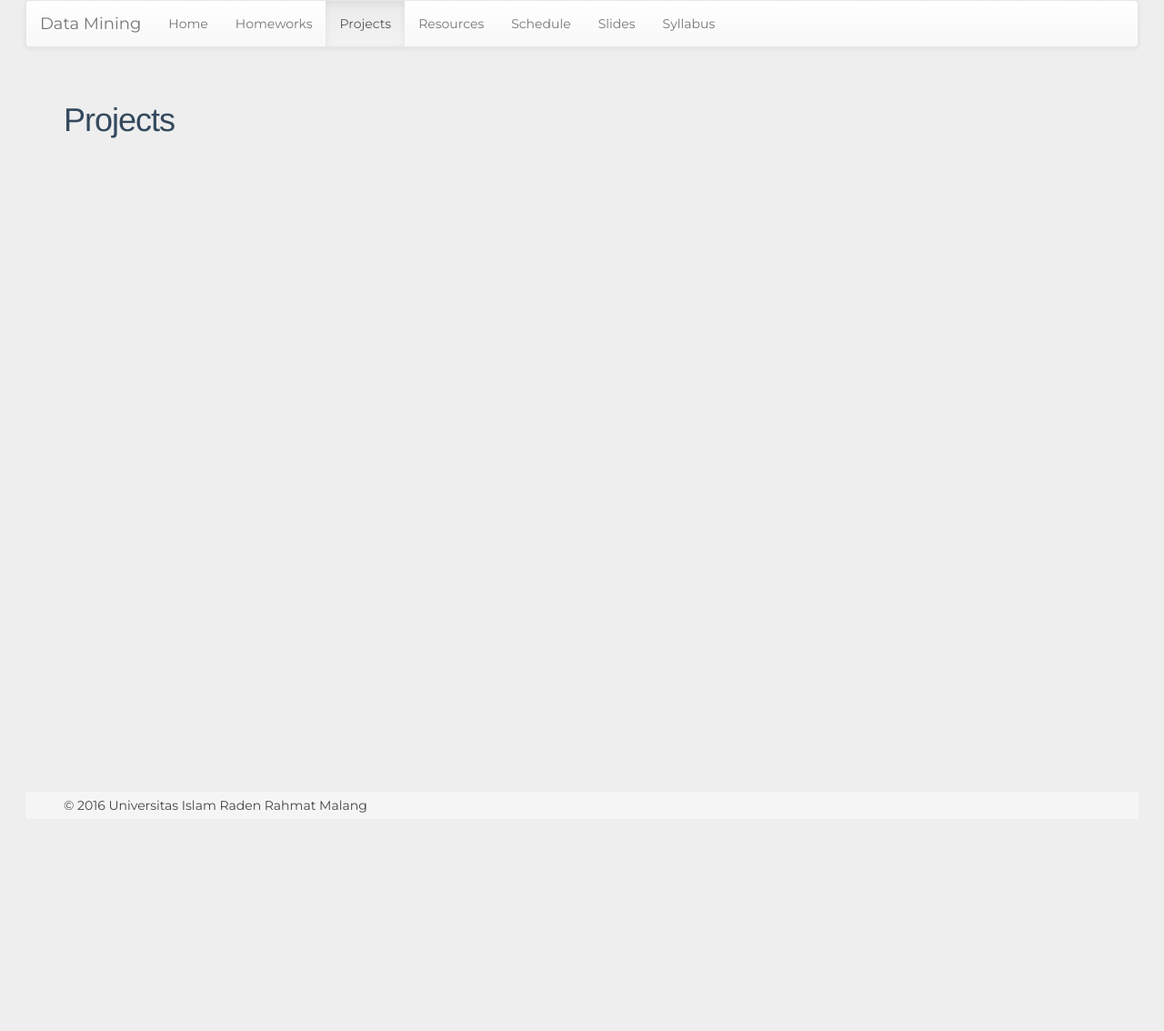
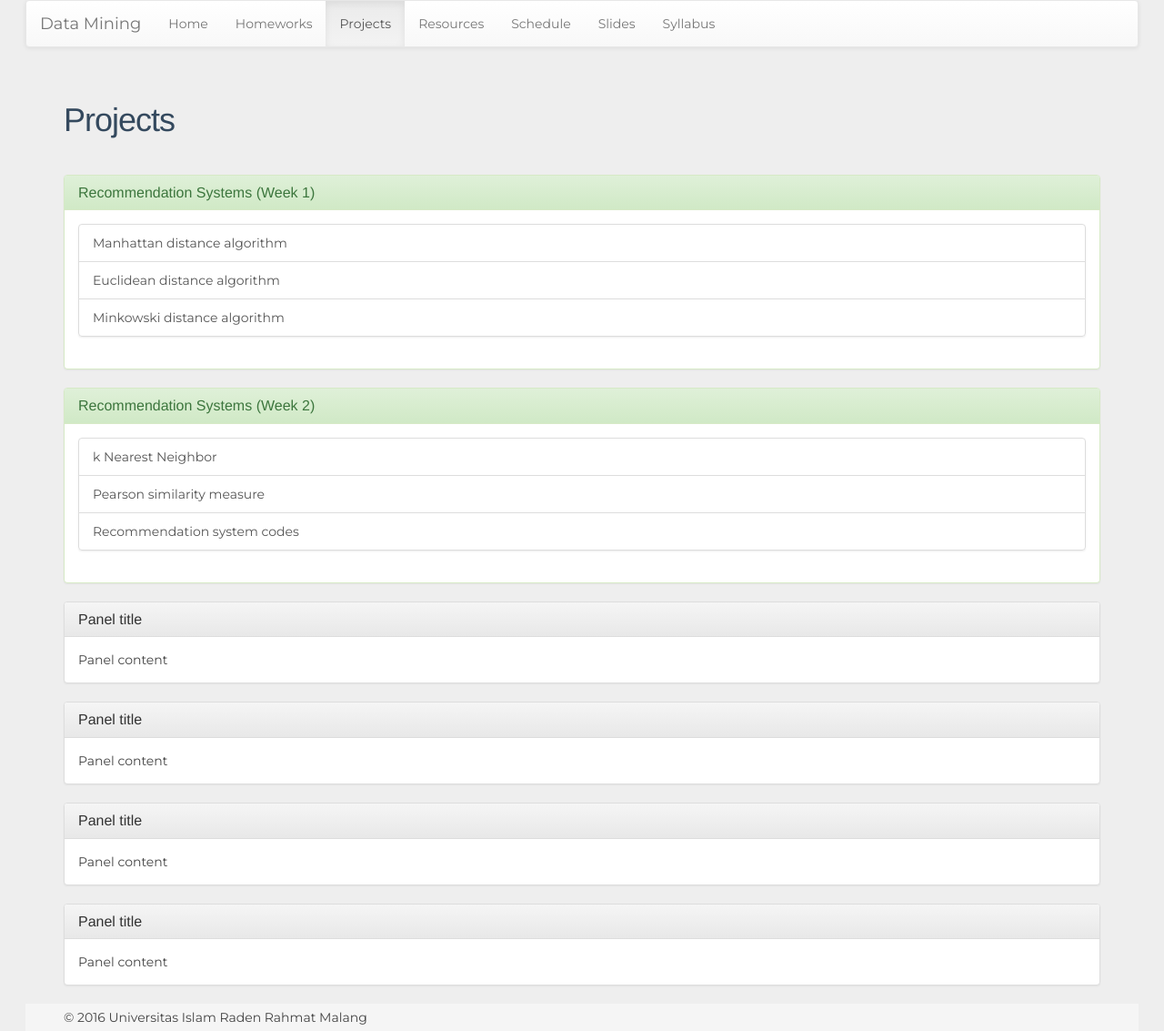
Before and after one commit to ftik-unira/dm2016, a Jekyll site: the page built from projects.html, in a window 1280 px wide. Shown: the whole page at 91% size. Built offline with Jekyll 4.4.1, drawn with Linux system fonts in a browser that asks for light colours; nearby versions of some CDN libraries; before the commit the page ends 900 px from its top, so only the background shows below that.

Commit message:
Added week1 & 2 python nb

```diff
--- a/projects.html
+++ b/projects.html
@@ -3,3 +3,65 @@ layout: page
 title : Projects
 group: navigation
 ---
+
+<div class="panel panel-success">
+	<div class="panel-heading">
+		<h3 class="panel-title">Recommendation Systems (Week 1)</h3>
+	</div>
+	<div class="panel-body">
+		<ul class="list-group">
+			<a href="http://nbviewer.jupyter.org/github/ftik-unira/dm2016/blob/master/handson/week1/Manhattan.ipynb" class="list-group-item">Manhattan distance algorithm</a>
+			<a href="http://nbviewer.jupyter.org/github/ftik-unira/dm2016/blob/master/handson/week1/euclidean.ipynb" class="list-group-item">Euclidean distance algorithm</a>
+			<a href="http://nbviewer.jupyter.org/github/ftik-unira/dm2016/blob/master/handson/week1/minkowski.ipynb" class="list-group-item">Minkowski distance algorithm</a>
+		</ul>
+	</div>
+</div>
+
+<div class="panel panel-success">
+	<div class="panel-heading">
+		<h3 class="panel-title">Recommendation Systems (Week 2)</h3>
+	</div>
+	<div class="panel-body">
+		<ul class="list-group">
+			<a href="http://nbviewer.jupyter.org/github/ftik-unira/dm2016/blob/master/handson/week1/knn.ipynb" class="list-group-item">k Nearest Neighbor</a>
+			<a href="#" class="list-group-item">Pearson similarity measure</a>
+			<a href="#" class="list-group-item">Recommendation system codes</a>
+		</ul>
+	</div>
+</div>
+
+<div class="panel panel-default">
+	<div class="panel-heading">
+		<h3 class="panel-title">Panel title</h3>
+	</div>
+	<div class="panel-body">
+		Panel content
+	</div>
+</div>
+
+<div class="panel panel-default">
+	<div class="panel-heading">
+		<h3 class="panel-title">Panel title</h3>
+	</div>
+	<div class="panel-body">
+		Panel content
+	</div>
+</div>
+
+<div class="panel panel-default">
+	<div class="panel-heading">
+		<h3 class="panel-title">Panel title</h3>
+	</div>
+	<div class="panel-body">
+		Panel content
+	</div>
+</div>
+
+<div class="panel panel-default">
+	<div class="panel-heading">
+		<h3 class="panel-title">Panel title</h3>
+	</div>
+	<div class="panel-body">
+		Panel content
+	</div>
+</div>
```
